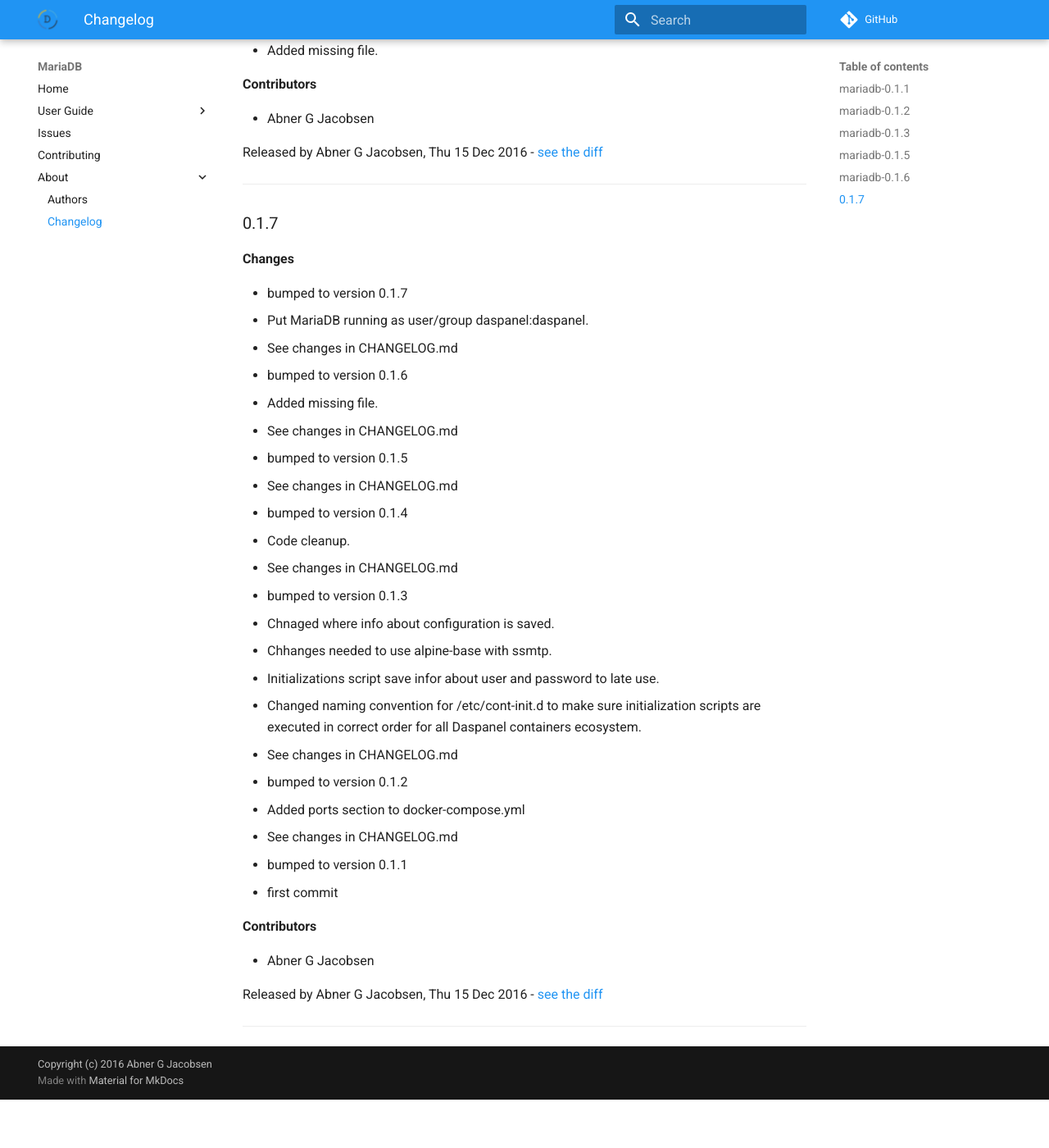
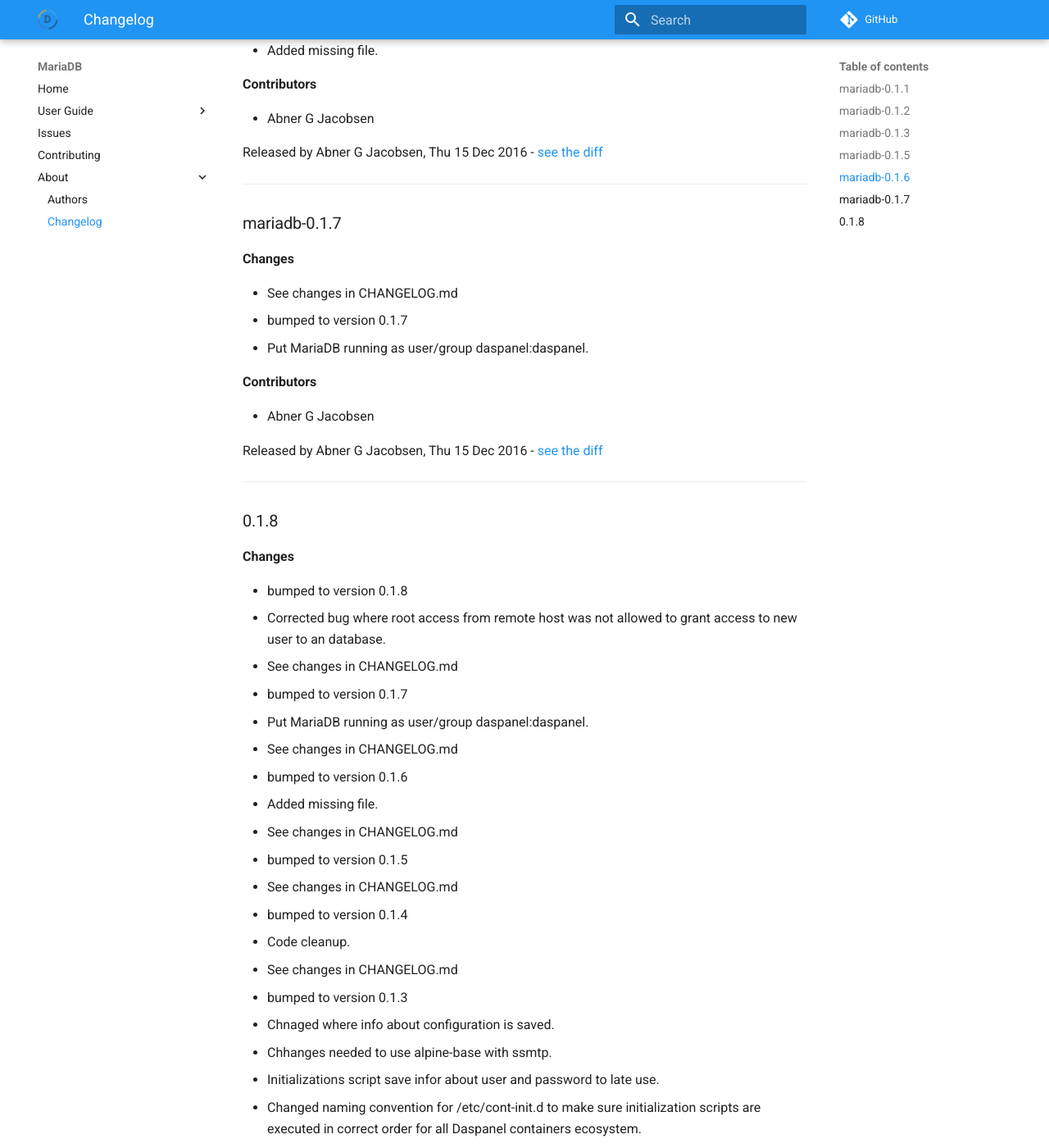
Before and after one commit to daspanel/mariadb, an MkDocs documentation site: the page built from docs/changelog.md, in a window 1280 px wide and 1400 px high, scrolled down 1932 px. Shown: the whole window at 82% size. Built offline with MkDocs 1.6.1 and Material for MkDocs 9.7.7, drawn with Linux system fonts in a browser that asks for light colours; comment, search, counter and statistics services are not loaded; old or Windows-style settings are respelled for this version of MkDocs; before the commit the page ends 3273 px from its top, so only the background shows below that; some of the changed text lies outside the part shown.

Commit message:
See changes in CHANGELOG.md

```diff
--- a/docs/changelog.md
+++ b/docs/changelog.md
@@ -80,9 +80,27 @@
 [see the diff](https://github.com/admindaspanel/mariadb/compare/...#diff)
 ______________
 
-### 0.1.7
+### mariadb-0.1.7
 __Changes__
 
+- See changes in CHANGELOG.md
+- bumped to version 0.1.7
+- Put MariaDB running as user/group daspanel:daspanel.
+
+__Contributors__
+
+- Abner G Jacobsen
+
+Released by Abner G Jacobsen, Thu 15 Dec 2016 -
+[see the diff](https://github.com/admindaspanel/mariadb/compare/...#diff)
+______________
+
+### 0.1.8
+__Changes__
+
+- bumped to version 0.1.8
+- Corrected bug where root access from remote host was not allowed to grant access to new user to an database.
+- See changes in CHANGELOG.md
 - bumped to version 0.1.7
 - Put MariaDB running as user/group daspanel:daspanel.
 - See changes in CHANGELOG.md
```
Also changed, not shown: other parts of docs/changelog.md (+2 -2 lines), CHANGELOG.md (+21 -3 lines).
